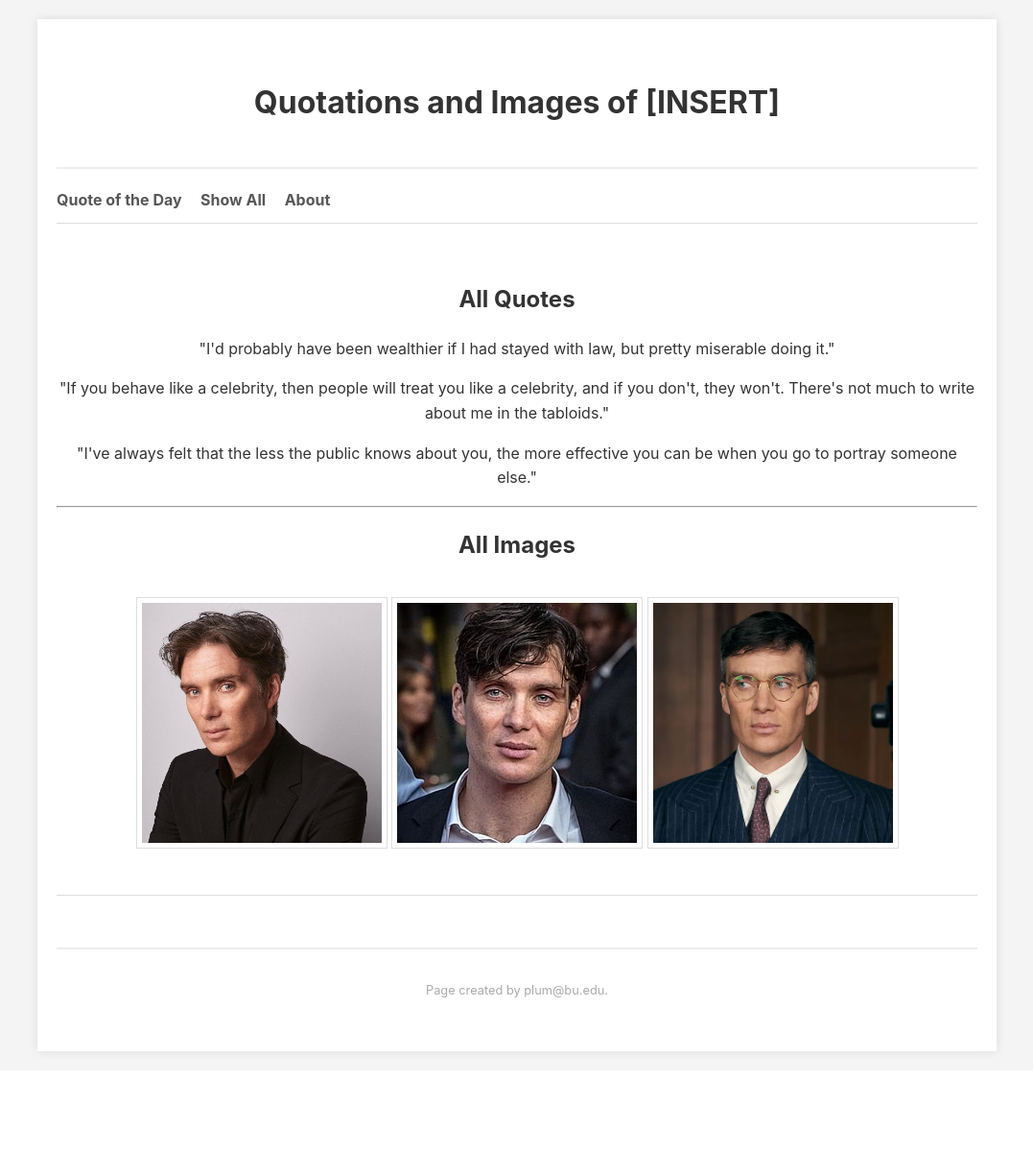
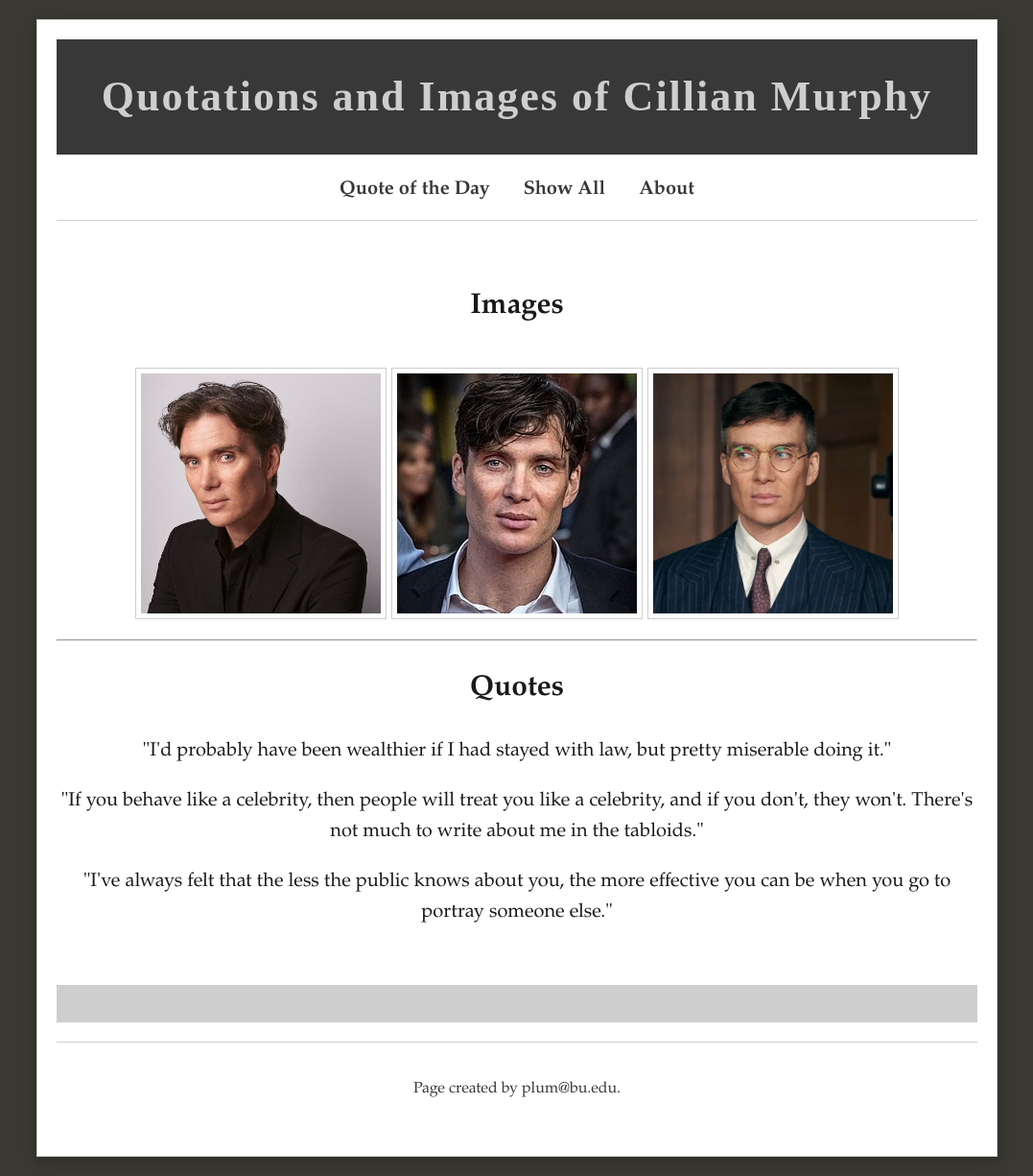
Before and after one commit to plum-sorathorn/cs412, a Django app: page /show_all/ in a window 1280 px wide. Shown: the whole page at 96% size, without its empty margins (101-1178 px from the left). Before the commit the page ends 1102 px from the top, so only its background shows below. Run offline with Django 5.2, Linux system fonts and the light colour scheme.

Commit message:
Added comments and fixed title. Slight styling changes (just css) to make it more thematic.

```diff
--- a/quotes/templates/about.html
+++ b/quotes/templates/about.html
@@ -22,6 +22,6 @@
     </p>
     <p>
         Hi! My name is Plum or Sorathorn Thongpitukthavorn, I'm a computer science major
-        hoping to learn more about django and also full-stack application development!
+        hoping to learn more about django as well as full-stack application development!
     </p>
 {% endblock %}
--- a/quotes/templates/base.html
+++ b/quotes/templates/base.html
@@ -11,14 +11,19 @@
     </head>
     <body>
         <div class="grid-container">
+            <!-- title block -->
             <header>
-                <h1>Quotations and Images of [INSERT]</h1>
+                <h1>Quotations and Images of Cillian Murphy</h1>
             </header>
+
+            <!-- nav bar for redirection to sub pages -->
             <nav>
                 <li><a href="{% url 'quotes' %}">Quote of the Day</a></li>
                 <li><a href="{% url 'show_all' %}">Show All</a></li>
                 <li><a href="{% url 'about' %}">About</a></li>
             </nav>
+
+            <!-- main block for each sub page to extend upon -->
             <main>
                 {% block content %}
                 {% endblock %}
--- a/quotes/templates/quotes.html
+++ b/quotes/templates/quotes.html
@@ -7,6 +7,8 @@
 {% load static %}
 
 {% block content %}
+
+    <!-- pull an image and quote from payload -->
+    <img src="{% static generate_random_image %}" class="fixed-img">
     <p>{{ generate_random_quote }}</p>
-    <img src="{% static generate_random_image %}" class="fixed-img">
 {% endblock %}
--- a/quotes/templates/show_all.html
+++ b/quotes/templates/show_all.html
@@ -7,19 +7,24 @@
 {% load static %}
 
 {% block content %}
-    <h2>All Quotes</h2>
+
+    <h2>Images</h2>
+    <div class="images-list">
+
+        <!-- loop through the list of images from payload and display on web page -->
+        {% for image_url in all_images %}
+            <img src="{% static image_url %}" class="fixed-img">
+        {% endfor %}
+    </div>
+
+    <hr>
+
+    <h2>Quotes</h2>
     <div class="quotes-list">
+        <!-- loop through the list of quotes from payload and display on web page -->
         {% for quote in all_quotes %}
             <p>"{{ quote }}"</p>
         {% endfor %}
     </div>
 
-    <hr>
-
-    <h2>All Images</h2>
-    <div class="images-list">
-        {% for image_url in all_images %}
-            <img src="{% static image_url %}" class="fixed-img">
-        {% endfor %}
-    </div>
 {% endblock %}
--- a/quotes/views.py
+++ b/quotes/views.py
@@ -19,6 +19,8 @@ images_list = [
     "quotes_cillian_1.jpg",
     "quotes_cillian_2.webp"
 ]
+
+# START OF web pages of quotes web app
 
 def quotes(request):
     ''' Quotes page where a random quote and image are generated '''
@@ -53,3 +55,5 @@ def about(request):
     template_name = 'about.html'
 
     return render(request, template_name)
+
+# END OF web pages of quotes webapp
--- a/static/quotes_styles.css
+++ b/static/quotes_styles.css
@@ -1,13 +1,25 @@
 /* File: quotes_styles.css */
 /* Author: Sorathorn Thongpitukthavorn (plum@bu.edu), 9/6/2025 */
-/* Description: file contains styling for the quotes web application */
+/* Description: This file contains styling for the quotes web application with a Peaky Blinders theme. */
+
+/* declare colors to use as variables */
+:root {
+    --primary-color: #383838;
+    --secondary-color: #615754;
+    --background-dark: #3a3832;
+    --background-light: #cecece;
+    --text-color: #1A1A1A;
+    --accent-color: #A34E3F;
+}
 
 body {
-    font-family: -apple-system, BlinkMacSystemFont, "Segoe UI", Roboto, "Helvetica Neue", Arial, sans-serif;
+    font-family: Garamond, Baskerville, "Baskerville Old Face",
+        "Hoefler Text", "Times New Roman", serif;
+    font-size: 20px;
     margin: 0;
     padding: 0;
-    background-color: #f4f4f4;
-    color: #333;
+    background-color: var(--background-dark);
+    color: var(--text-color);
     line-height: 1.6;
 }
 
@@ -26,38 +38,56 @@ body {
     margin: 20px auto;
     padding: 20px;
     background-color: #fff;
-    box-shadow: 0 0 10px rgba(0, 0, 0, 0.1);
+    border: 1px solid var(--background-light);
+    box-shadow: 0 5px 15px rgba(0, 0, 0, 0.2);
 }
 
-/* Specific area styling */
+/* START OF Specific area styling */
+
 header {
     grid-area: header;
     text-align: center;
-    padding: 20px;
-    border-bottom: 2px solid #eee;
+    padding: 25px 20px;
+    background-color: var(--primary-color);
+    color: var(--background-dark);
+}
+
+header h1 {
+    font-family: 'Cinzel', serif;
+    font-size: 2.2em;
+    margin: 0;
+    letter-spacing: 2px;
+    color: var(--background-light);
 }
 
 nav {
     grid-area: nav;
-    border-bottom: 1px solid #ddd;
-    padding-bottom: 10px;
+    border-bottom: 1px solid var(--background-light);
+    padding-bottom: 15px;
+    text-align: center;
+}
+
+nav ul {
+    padding: 0;
+    margin: 0;
 }
 
 nav li {
     list-style: none;
     display: inline-block;
-    margin-right: 15px;
+    margin: 0 15px;
 }
 
 nav a {
     text-decoration: none;
-    color: #585656;
+    color: var(--primary-color);
     font-weight: bold;
+    font-size: 1em;
     transition: color 0.3s ease;
 }
 
 nav a:hover {
-    color: #696666;
+    color: var(--accent-color);
 }
 
 main {
@@ -68,34 +98,41 @@ main {
 
 main h3 {
     font-style: italic;
-    color: #555;
+    color: var(--secondary-color);
+    border-left: 3px solid var(--accent-color);
+    padding-left: 10px;
+    display: inline-block;
 }
 
 main img {
     max-width: 100%;
     height: auto;
-    border: 1px solid #ddd;
+    border: 1px solid var(--background-light);
     padding: 5px;
     margin-top: 15px;
 }
 
 aside {
     grid-area: aside;
-    padding: 10px 0;
+    padding: 10px;
     font-size: 0.9em;
-    color: #777;
-    border-top: 1px solid #ddd;
+    color: var(--text-color);
+    border-top: 1px solid var(--background-light);
+    background-color: var(--background-light);
 }
 
 footer {
     grid-area: footer;
     text-align: center;
     padding: 20px 0;
-    border-top: 2px solid #eee;
+    border-top: 1px solid var(--background-light);
     font-size: 0.8em;
-    color: #aaa;
+    color: var(--primary-color);
 }
 
+/* END OF Specific area styling */
+
+/* fix image sizing to make it more neat */
 .fixed-img {
     width: 250px;
     height: 250px;
```
Also changed, not shown: 1 other file.
